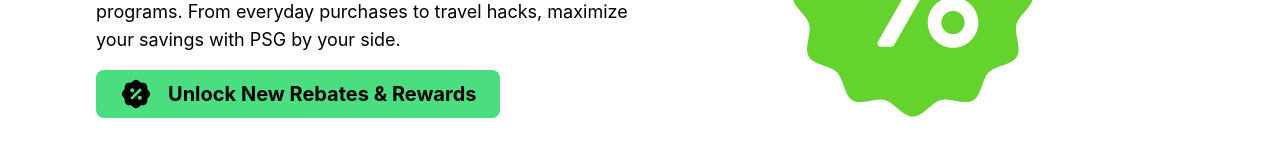
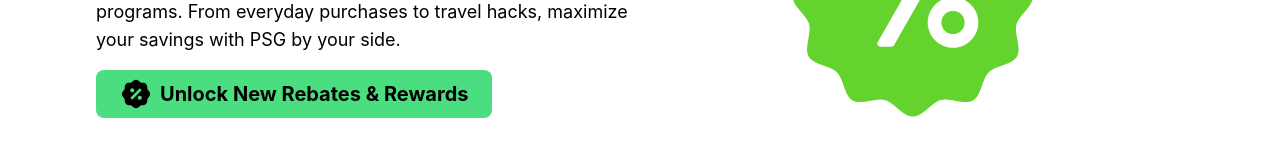
Before and after one commit to mzohaib27/PSG-Website, a React (Vite) app: page / in a window 1280 px wide. Shown: the part 2299-2467 px from the top of the page. Built offline with nearby package versions, Linux system fonts and the light colour scheme.

Commit message:
PSG-Website

```diff
--- a/src/components/PercentageSec.jsx
+++ b/src/components/PercentageSec.jsx
@@ -14,7 +14,7 @@ const PercentageSec = () => {
             {PercentageSection.heading}
           </h1>
           <p className={`${Styles.text}`}>{PercentageSection.text}</p>
-          <button className="flex items-center gap-4 px-6 py-2 rounded-lg bg-green-400">
+          <button className="flex items-center gap-2 px-6 py-2 rounded-lg bg-green-400">
             <RiDiscountPercentFill className="w-8 h-8" />
             <h1 className="text-base md:text-xl font-bold">
               {PercentageSection.button}
```
